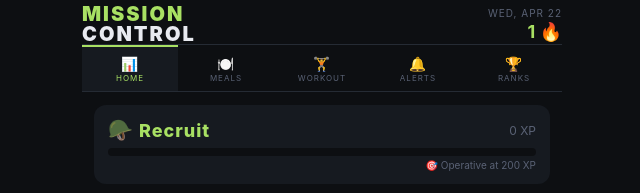
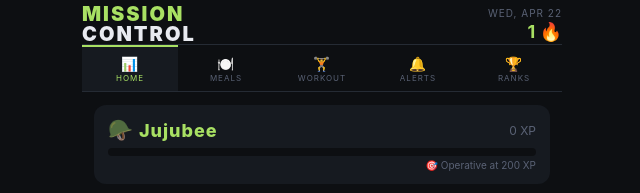
Before and after one commit to aparna-ullas-97/GetItDone, a plain HTML site: page index.html in a window 1280 px wide. Shown: the top 193 px of the page, 318-958 px from the left. Drawn offline with Linux system fonts and the light colour scheme.

Commit message:
Add 'Jujubee' rank to RANKS array

```diff
--- a/index.html
+++ b/index.html
@@ -173,7 +173,7 @@ var WORKOUTS = [
    ex:[{n:"Light Stretching",s:"10-15 min",r:"-"},{n:"Meal Prep",s:"Weekly",r:"-"}]}
 ];
 var RANKS = [
-  {name:"Recruit",   min:0,   riidx:0},
+  {name:"Jujubee",   min:0,   riidx:0},
   {name:"Operative", min:200, riidx:1},
   {name:"Specialist",min:500, riidx:2},
   {name:"Veteran",   min:1000,riidx:3},
@@ -1240,7 +1240,7 @@ var WORKOUTS = [
 var TARGETS = {protein:150,kcal:1900,water:8};
 var XPR = {meal:20,workout:60,walk:30,water:5};
 var RANKS = [
-  {name:"Recruit",   min:0,   riidx:0},
+  {name:"Jujubee",   min:0,   riidx:0},
   {name:"Operative", min:200, riidx:1},
   {name:"Specialist",min:500, riidx:2},
   {name:"Veteran",   min:1000,riidx:3},
```
